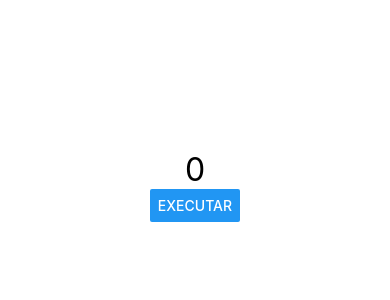
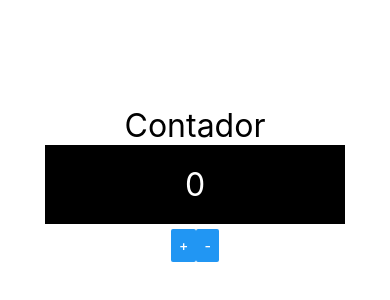
Before and after one commit to adrianoheissig/Exercicios-React-Native, a React Native app: screen / in a window 390 px wide. Shown: the part 236-536 px from the top of the page. Built offline with nearby package versions, Linux system fonts and the light colour scheme.

Commit message:
Componente Contador V2

```diff
--- a/src/App.js
+++ b/src/App.js
@@ -1,8 +1,10 @@
 import React from 'react';
 import {SafeAreaView, StyleSheet} from 'react-native';
 
-import Pai from './components/indireta/Pai';
-//import Pai from './components/direta/Pai';
+import ContadorV2 from './components/contador/ContadorV2';
+
+// import Pai from './components/indireta/Pai';
+// import Pai from './components/direta/Pai';
 // import Contador from './components/Contador';
 // import Botao from './components/Botao';
 // import Titulo from './components/Titulo';
@@ -14,8 +16,9 @@
 const App = () => {
   return (
     <SafeAreaView style={style.App}>
+      <ContadorV2 />
+      {/*
       <Pai />
-      {/*
       <Contador inicial={1} />
       <Botao />
       <Titulo principal="Cadastro" secundario="Tela para Cadastro de Usuário" />
--- /dev/null
+++ b/src/components/contador/ContadorBotoes.js
@@ -0,0 +1,19 @@
+import React from 'react';
+
+import {Button, StyleSheet, View} from 'react-native';
+
+export default props => {
+  return (
+    <View style={style.Container}>
+      <Button title="+" onPress={props.inc} />
+      <Button title="-" onPress={props.dec} />
+    </View>
+  );
+};
+
+const style = StyleSheet.create({
+  Container: {
+    flexDirection: 'row',
+    padding: 5,
+  },
+});
--- /dev/null
+++ b/src/components/contador/ContadorDisplay.js
@@ -0,0 +1,22 @@
+import React from 'react';
+import {StyleSheet, Text, View} from 'react-native';
+import estilo from '../estilo';
+
+export default props => {
+  return (
+    <View style={style.Display}>
+      <Text style={[estilo.fontG, style.DisplayText]}>{props.num}</Text>
+    </View>
+  );
+};
+
+const style = StyleSheet.create({
+  Display: {
+    backgroundColor: '#000',
+    padding: 20,
+    width: 300,
+  },
+  DisplayText: {
+    color: '#fff',
+  },
+});
--- /dev/null
+++ b/src/components/contador/ContadorV2.js
@@ -0,0 +1,21 @@
+import React, {useState} from 'react';
+import {Text} from 'react-native';
+
+import estilo from '../estilo';
+import ContadorBotoes from './ContadorBotoes';
+import ContadorDisplay from './ContadorDisplay';
+
+export default () => {
+  const [num, setNum] = useState(0);
+
+  const inc = () => setNum(num + 1);
+  const dec = () => setNum(num - 1);
+
+  return (
+    <>
+      <Text style={estilo.fontG}>Contador</Text>
+      <ContadorDisplay num={num} />
+      <ContadorBotoes inc={inc} dec={dec} />
+    </>
+  );
+};
```
